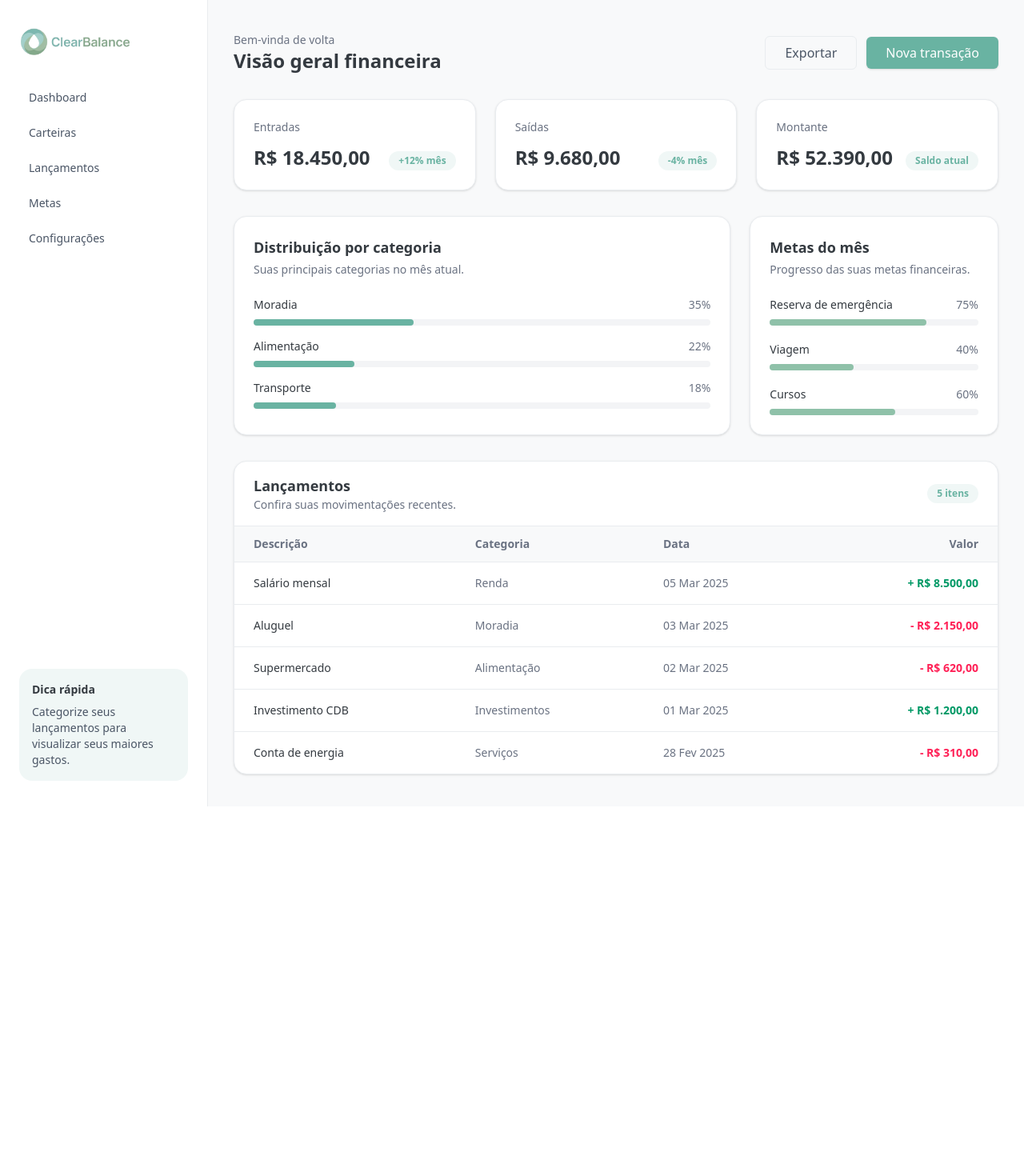
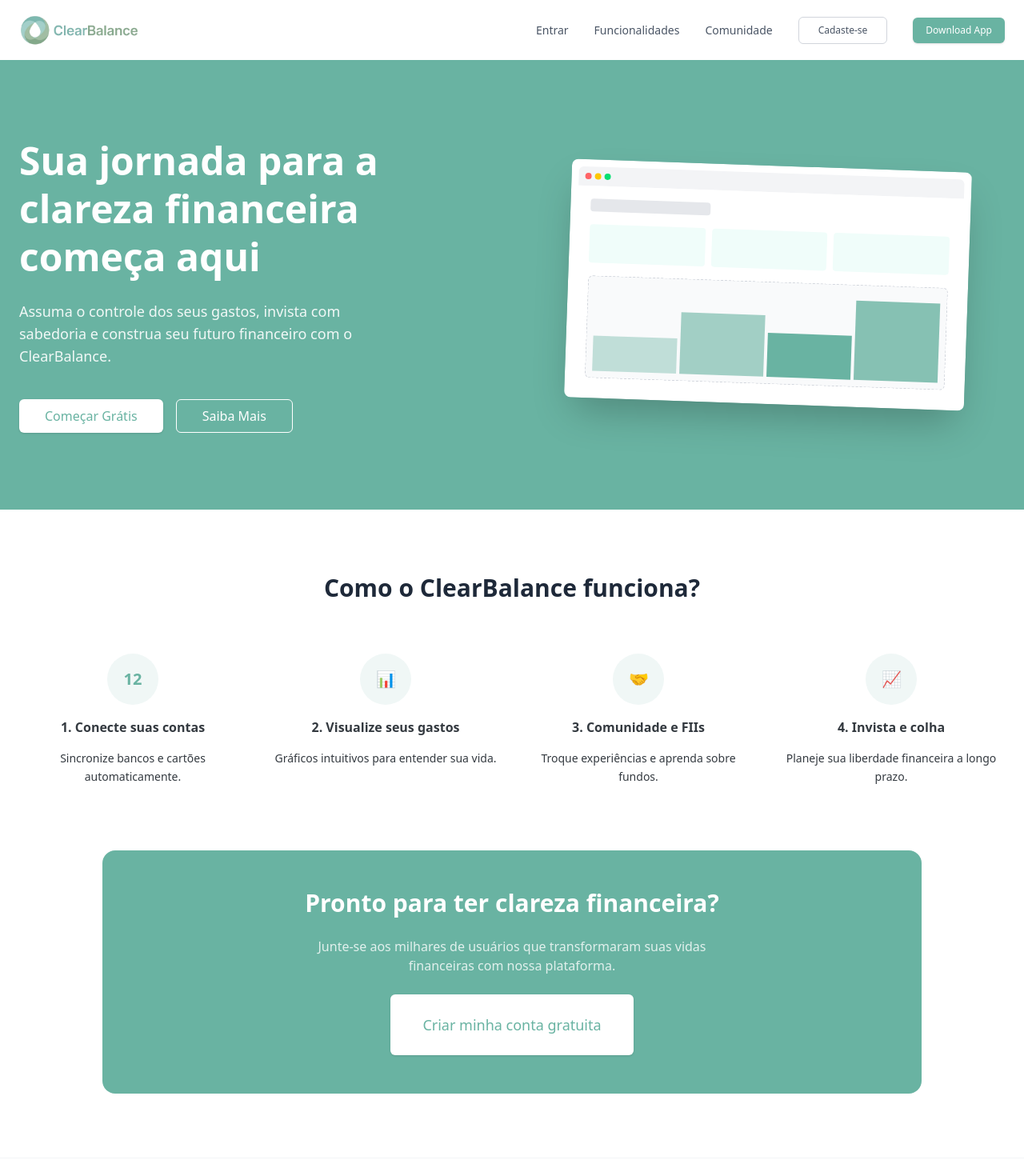
Before and after one commit to CaioSouzalimaa/clearbalance, a Next.js app: page / in a window 1280 px wide. Shown: the top 1470 px of the page at 80% size. Before the commit the page ends 1008 px from the top, so only its background shows below. Built offline with nearby package versions, Linux system fonts and the light colour scheme.

Commit message:
Add dashboard route with variation charts

```diff
--- a/app/page.tsx
+++ b/app/page.tsx
@@ -1,154 +1,160 @@
-import { DashboardHeader } from "@/components/dashboard/dashboard-header";
-import { Sidebar } from "@/components/dashboard/sidebar";
-import { SummaryCard } from "@/components/dashboard/summary-card";
-import { TransactionsTable } from "@/components/dashboard/transactions-table";
-
-const summaryCards = [
-  {
-    title: "Entradas",
-    value: "R$ 18.450,00",
-    helper: "+12% mês",
-  },
-  {
-    title: "Saídas",
-    value: "R$ 9.680,00",
-    helper: "-4% mês",
-  },
-  {
-    title: "Montante",
-    value: "R$ 52.390,00",
-    helper: "Saldo atual",
-  },
-];
-
-const transactions = [
-  {
-    id: 1,
-    description: "Salário mensal",
-    category: "Renda",
-    date: "05 Mar 2025",
-    amount: "+ R$ 8.500,00",
-    type: "entrada" as const,
-  },
-  {
-    id: 2,
-    description: "Aluguel",
-    category: "Moradia",
-    date: "03 Mar 2025",
-    amount: "- R$ 2.150,00",
-    type: "saida" as const,
-  },
-  {
-    id: 3,
-    description: "Supermercado",
-    category: "Alimentação",
-    date: "02 Mar 2025",
-    amount: "- R$ 620,00",
-    type: "saida" as const,
-  },
-  {
-    id: 4,
-    description: "Investimento CDB",
-    category: "Investimentos",
-    date: "01 Mar 2025",
-    amount: "+ R$ 1.200,00",
-    type: "entrada" as const,
-  },
-  {
-    id: 5,
-    description: "Conta de energia",
-    category: "Serviços",
-    date: "28 Fev 2025",
-    amount: "- R$ 310,00",
-    type: "saida" as const,
-  },
-];
+import Image from "next/image";
+import Link from "next/link";
+import { Button } from "@/components/ui/button";
 
 export default function HomePage() {
   return (
-    <div className="min-h-screen bg-background text-foreground">
-      <div className="grid min-h-screen grid-cols-[260px_1fr]">
-        <Sidebar />
-        <main className="flex flex-col gap-8 bg-background px-8 py-10">
-          <DashboardHeader />
+    <div className="min-h-screen bg-white font-sans text-foreground">
+      {/* --- NAVBAR --- */}
+      <nav className="flex items-center justify-between px-6 py-4 max-w-7xl mx-auto">
+        <Image
+          src="/logo.png"
+          alt="ClearBalance Logo"
+          width={150}
+          height={40}
+          className="object-contain"
+        />
+        <div className="hidden md:flex items-center gap-8 text-sm font-medium text-gray-600">
+          <Link href="#" className="hover:text-brand-teal transition-colors">
+            Entrar
+          </Link>
+          <Link href="#" className="hover:text-brand-teal transition-colors">
+            Funcionalidades
+          </Link>
+          <Link href="#" className="hover:text-brand-teal transition-colors">
+            Comunidade
+          </Link>
+          <Link href="/login">
+            <Button
+              variant="outline"
+              className="py-2 h-auto text-xs border-gray-300"
+            >
+              Cadaste-se
+            </Button>
+          </Link>
+          <Button className="bg-primary py-2 h-auto text-xs px-4">
+            Download App
+          </Button>
+        </div>
+      </nav>
 
-          <section className="grid gap-6 md:grid-cols-3">
-            {summaryCards.map((card) => (
-              <SummaryCard key={card.title} {...card} />
-            ))}
-          </section>
-
-          <section className="grid gap-6 lg:grid-cols-[2fr_1fr]">
-            <div className="rounded-2xl border border-border bg-white p-6 shadow-sm">
-              <h2 className="text-lg font-semibold text-foreground">
-                Distribuição por categoria
-              </h2>
-              <p className="mt-1 text-sm text-gray-500">
-                Suas principais categorias no mês atual.
-              </p>
-              <div className="mt-6 space-y-4">
-                {[
-                  { label: "Moradia", value: "35%" },
-                  { label: "Alimentação", value: "22%" },
-                  { label: "Transporte", value: "18%" },
-                ].map((item) => (
-                  <div key={item.label} className="space-y-2">
-                    <div className="flex items-center justify-between text-sm">
-                      <span className="font-medium text-foreground">
-                        {item.label}
-                      </span>
-                      <span className="text-gray-500">{item.value}</span>
-                    </div>
-                    <div className="h-2 w-full rounded-full bg-gray-100">
-                      <div
-                        className="h-2 rounded-full bg-primary"
-                        style={{
-                          width: item.value,
-                        }}
-                      />
-                    </div>
-                  </div>
-                ))}
+      {/* --- HERO SECTION --- */}
+      <section className="bg-primary py-16 md:py-24 px-6">
+        <div className="max-w-7xl mx-auto grid md:grid-cols-2 gap-12 items-center">
+          <div className="text-white space-y-6">
+            <h1 className="text-4xl md:text-5xl font-bold leading-tight">
+              Sua jornada para a clareza financeira começa aqui
+            </h1>
+            <p className="text-lg text-white/90 max-w-md">
+              Assuma o controle dos seus gastos, invista com sabedoria e
+              construa seu futuro financeiro com o ClearBalance.
+            </p>
+            <div className="flex gap-4 pt-4">
+              <Button className="bg-white text-primary hover:bg-gray-100 px-8">
+                Começar Grátis
+              </Button>
+              <Button
+                variant="outline"
+                className="border-white text-white hover:bg-white/10 px-8"
+              >
+                Saiba Mais
+              </Button>
+            </div>
+          </div>
+          <div className="relative flex justify-center">
+            {/* Representação do Mockup do Dashboard */}
+            <div className="w-full max-w-125 bg-white rounded-lg shadow-2xl p-2 border border-white/20 overflow-hidden transform md:rotate-2 hover:rotate-0 transition-transform duration-500">
+              <div className="bg-gray-100 rounded-t-md h-6 w-full flex items-center px-2 gap-1">
+                <div className="w-2 h-2 rounded-full bg-red-400" />
+                <div className="w-2 h-2 rounded-full bg-yellow-400" />
+                <div className="w-2 h-2 rounded-full bg-green-400" />
+              </div>
+              <div className="p-4 bg-white space-y-4">
+                <div className="h-4 w-1/3 bg-gray-200 rounded" />
+                <div className="grid grid-cols-3 gap-2">
+                  <div className="h-12 bg-teal-50 rounded" />
+                  <div className="h-12 bg-teal-50 rounded" />
+                  <div className="h-12 bg-teal-50 rounded" />
+                </div>
+                <div className="h-32 w-full bg-gray-50 rounded-md border border-dashed border-gray-300 flex items-end p-2 gap-1">
+                  <div className="w-full bg-primary/40 h-[40%]" />
+                  <div className="w-full bg-primary/60 h-[70%]" />
+                  <div className="w-full bg-primary h-[50%]" />
+                  <div className="w-full bg-primary/80 h-[90%]" />
+                </div>
               </div>
             </div>
+          </div>
+        </div>
+      </section>
 
-            <div className="rounded-2xl border border-border bg-white p-6 shadow-sm">
-              <h2 className="text-lg font-semibold text-foreground">
-                Metas do mês
-              </h2>
-              <p className="mt-1 text-sm text-gray-500">
-                Progresso das suas metas financeiras.
+      {/* --- HOW IT WORKS --- */}
+      <section className="py-20 px-6 max-w-7xl mx-auto">
+        <h2 className="text-3xl font-bold text-center text-gray-800 mb-16">
+          Como o ClearBalance funciona?
+        </h2>
+        <div className="grid md:grid-cols-4 gap-8">
+          {[
+            {
+              id: 1,
+              title: "Conecte suas contas",
+              desc: "Sincronize bancos e cartões automaticamente.",
+              icon: "12",
+            },
+            {
+              id: 2,
+              title: "Visualize seus gastos",
+              desc: "Gráficos intuitivos para entender sua vida.",
+              icon: "📊",
+            },
+            {
+              id: 3,
+              title: "Comunidade e FIIs",
+              desc: "Troque experiências e aprenda sobre fundos.",
+              icon: "🤝",
+            },
+            {
+              id: 4,
+              title: "Invista e colha",
+              desc: "Planeje sua liberdade financeira a longo prazo.",
+              icon: "📈",
+            },
+          ].map((item) => (
+            <div key={item.id} className="text-center space-y-4 group">
+              <div className="w-16 h-16 bg-[#F0F7F6] text-primary rounded-full flex items-center justify-center mx-auto text-xl font-bold group-hover:bg-primary group-hover:text-white transition-all">
+                {item.icon}
+              </div>
+              <h3 className="font-bold text-foreground">
+                {item.id}. {item.title}
+              </h3>
+              <p className="text-sm text-foreground leading-relaxed">
+                {item.desc}
               </p>
-              <div className="mt-6 space-y-5">
-                {[
-                  { label: "Reserva de emergência", value: "75%" },
-                  { label: "Viagem", value: "40%" },
-                  { label: "Cursos", value: "60%" },
-                ].map((item) => (
-                  <div key={item.label} className="space-y-2">
-                    <div className="flex items-center justify-between text-sm">
-                      <span className="font-medium text-foreground">
-                        {item.label}
-                      </span>
-                      <span className="text-gray-500">{item.value}</span>
-                    </div>
-                    <div className="h-2 w-full rounded-full bg-gray-100">
-                      <div
-                        className="h-2 rounded-full bg-secondary"
-                        style={{
-                          width: item.value,
-                        }}
-                      />
-                    </div>
-                  </div>
-                ))}
-              </div>
             </div>
-          </section>
+          ))}
+        </div>
+      </section>
 
-          <TransactionsTable transactions={transactions} />
-        </main>
-      </div>
+      {/* --- CALL TO ACTION --- */}
+      <section className="px-6 pb-20">
+        <div className="max-w-5xl mx-auto bg-primary rounded-2xl p-12 text-center text-white space-y-6">
+          <h2 className="text-3xl font-bold">
+            Pronto para ter clareza financeira?
+          </h2>
+          <p className="text-white/80 max-w-lg mx-auto">
+            Junte-se aos milhares de usuários que transformaram suas vidas
+            financeiras com nossa plataforma.
+          </p>
+          <Button className="bg-white text-primary hover:bg-gray-100 px-10 py-6 text-lg">
+            Criar minha conta gratuita
+          </Button>
+        </div>
+      </section>
+
+      {/* --- FOOTER --- */}
+      <footer className="py-8 text-center text-foreground text-xs border-t border-gray-100">
+        <p>© 2025 ClearBalance. Todos os direitos reservados.</p>
+      </footer>
     </div>
   );
 }
--- a/components/dashboard/sidebar.tsx
+++ b/components/dashboard/sidebar.tsx
@@ -2,7 +2,7 @@ import Image from "next/image";
 import Link from "next/link";
 
 const navItems = [
-  { label: "Dashboard", href: "#" },
+  { label: "Dashboard", href: "/dashboard" },
   { label: "Carteiras", href: "#" },
   { label: "Lançamentos", href: "#" },
   { label: "Metas", href: "#" },
```
Also changed, not shown: app/dashboard/page.tsx (added, +188 -0 lines), components/dashboard/variation-chart.tsx (added, +76 -0 lines).
